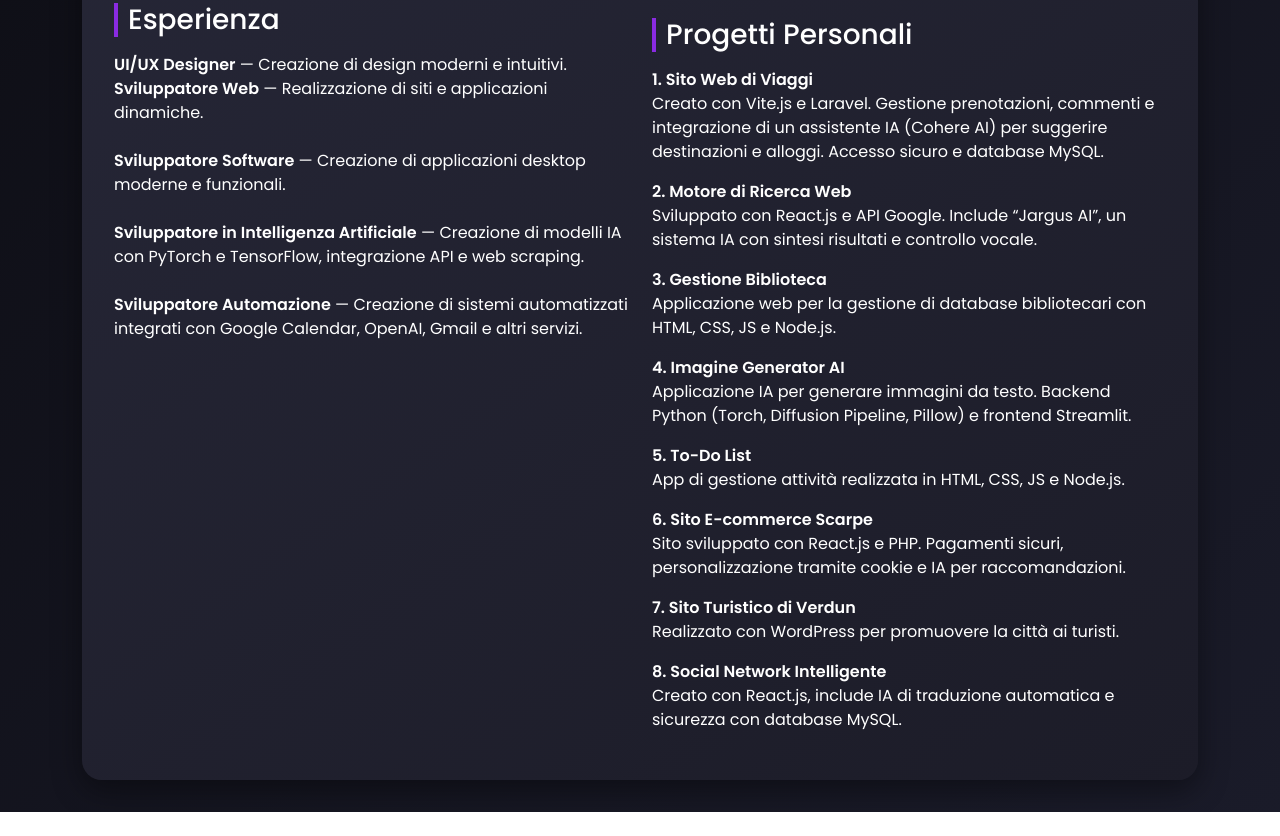
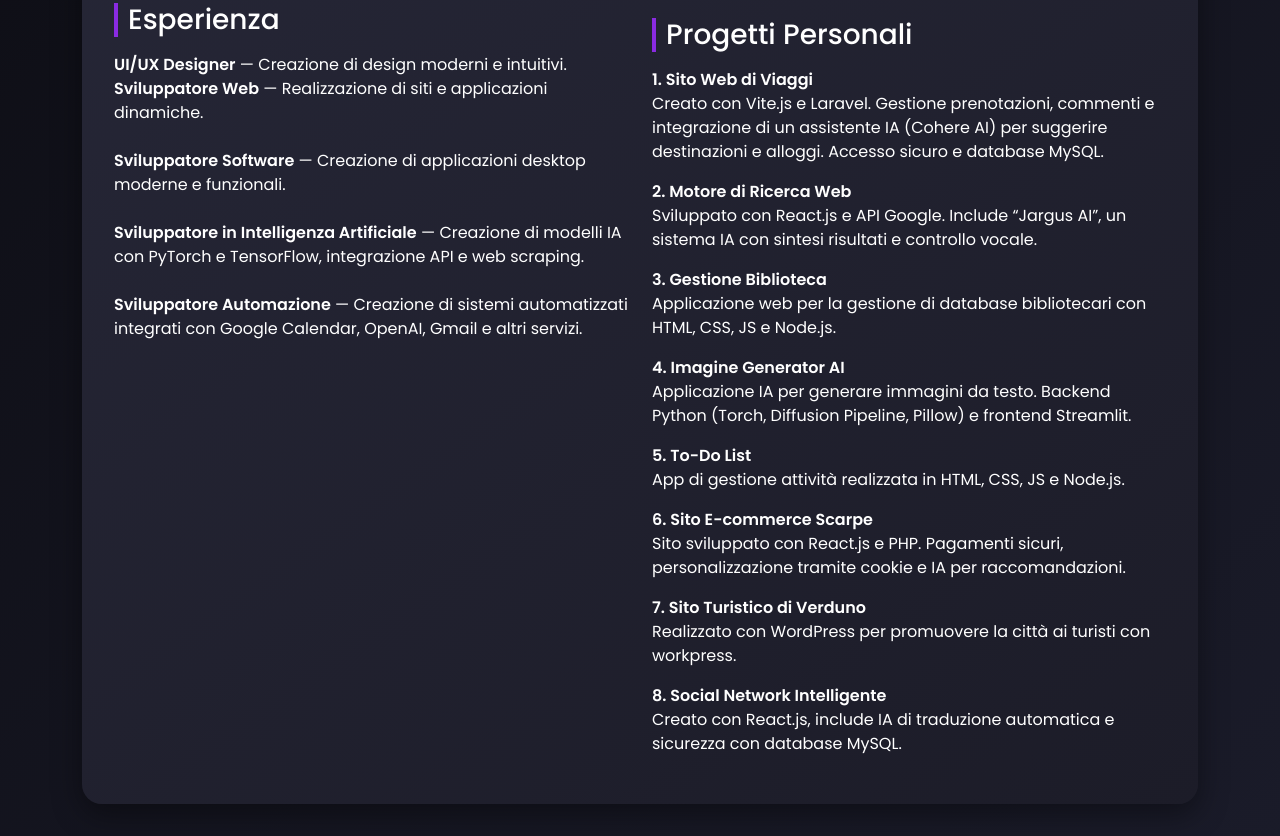
Before and after one commit to mmusafiri98/portofoglio-Musafiri-Muyumba, a plain HTML site: page index.html in a window 1280 px wide. Shown: the part 953-1789 px from the top of the page. Before the commit the page ends 1765 px from the top, so only its background shows below. Drawn offline with nearby package versions, Linux system fonts and the light colour scheme.

Commit message:
Update index.html

```diff
--- a/index.html
+++ b/index.html
@@ -199,8 +199,8 @@
             Sito sviluppato con React.js e PHP. Pagamenti sicuri, personalizzazione tramite cookie e IA per raccomandazioni.
           </p>
 
-          <p><strong>7. Sito Turistico di Verdun</strong><br>
-            Realizzato con WordPress per promuovere la città ai turisti.
+          <p><strong>7. Sito Turistico di Verduno</strong><br>
+            Realizzato con WordPress per promuovere la città ai turisti con workpress.
           </p>
 
           <p><strong>8. Social Network Intelligente</strong><br>
```
